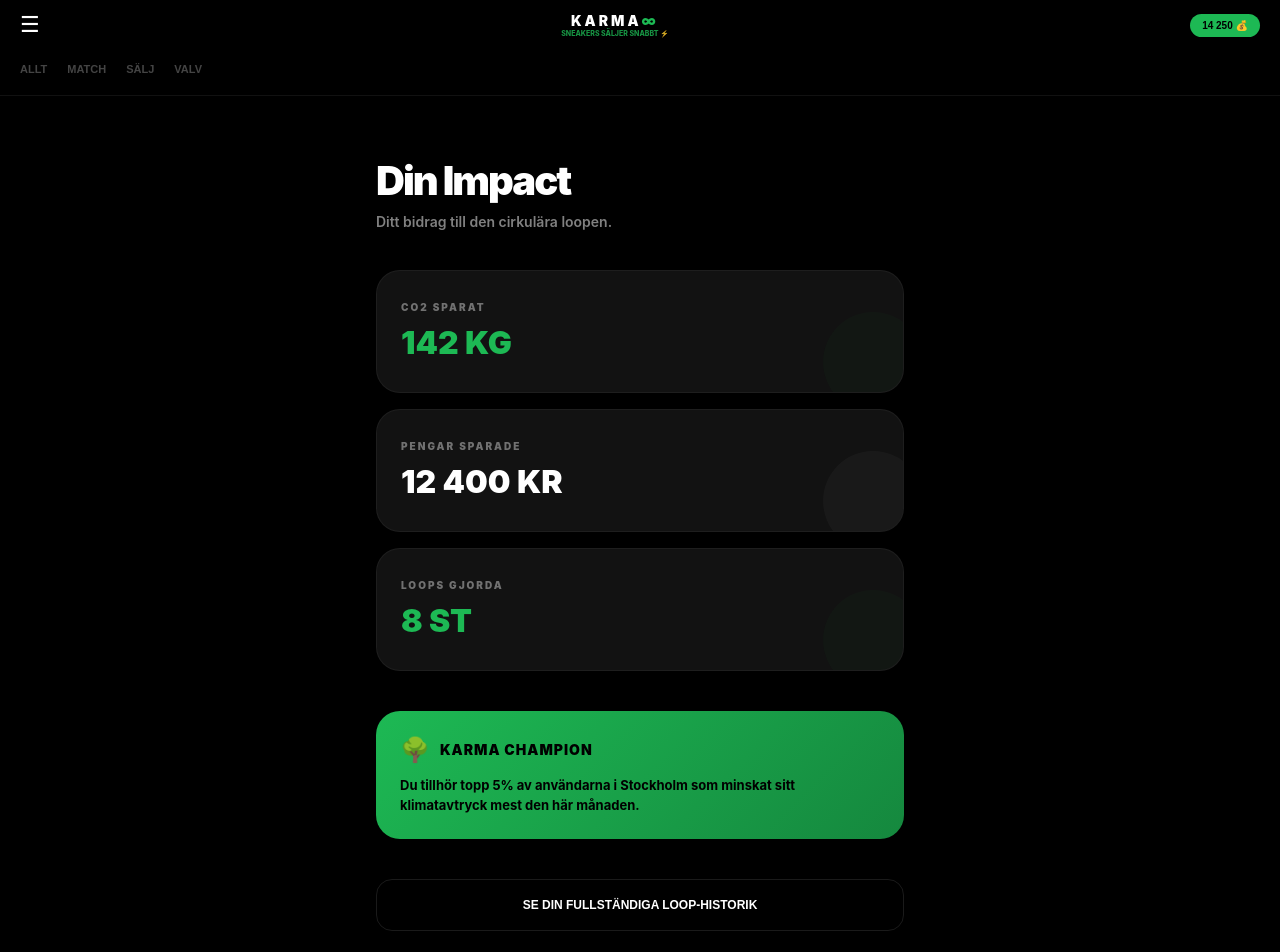
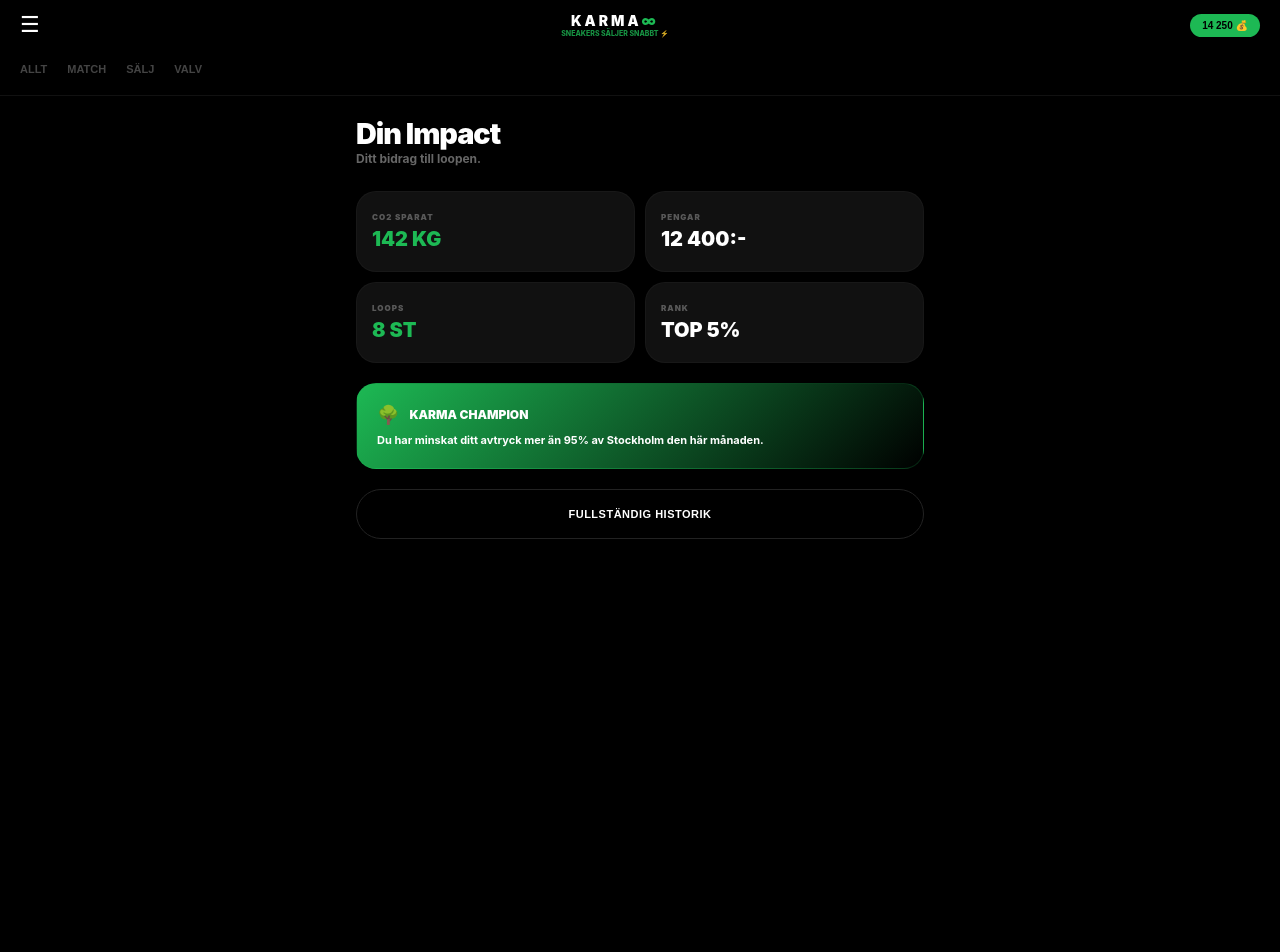
Before and after one commit to gascheckking/marketbeg-appGem, a Next.js app: page /impact in a window 1280 px wide. Shown: the top 952 px of the page. After the commit the page ends 800 px from the top, so only its background shows below. Built offline with nearby package versions, Linux system fonts and the light colour scheme.

Commit message:
Update page.tsx

```diff
--- a/app/impact/page.tsx
+++ b/app/impact/page.tsx
@@ -5,76 +5,46 @@ import React from 'react';
 export default function ImpactPage() {
   const stats = [
     { label: "CO2 SPARAT", value: "142 KG", color: "#1DB954" },
-    { label: "PENGAR SPARADE", value: "12 400 KR", color: "#fff" },
-    { label: "LOOPS GJORDA", value: "8 ST", color: "#1DB954" }
+    { label: "PENGAR", value: "12 400:-", color: "#fff" },
+    { label: "LOOPS", value: "8 ST", color: "#1DB954" },
+    { label: "RANK", value: "TOP 5%", color: "#fff" }
   ];
 
   return (
-    <div style={{ background: "#000", minHeight: "100vh", color: "#fff", padding: "40px 20px" }}>
-      <header style={{ marginBottom: "40px" }}>
-        <h1 style={{ fontSize: "2.5rem", fontWeight: 900, letterSpacing: "-2px", margin: 0 }}>
-          Din Impact
-        </h1>
-        <p style={{ fontSize: "14px", opacity: 0.5, marginTop: "8px", fontWeight: 600 }}>
-          Ditt bidrag till den cirkulära loopen.
-        </p>
+    <div className="page-wrapper" style={{ paddingBottom: "60px" }}>
+      <header style={{ marginBottom: "25px" }}>
+        <h1 style={{ fontSize: "1.8rem", fontWeight: 900, letterSpacing: "-1px" }}>Din Impact</h1>
+        <p style={{ fontSize: "12px", opacity: 0.4, fontWeight: 700 }}>Ditt bidrag till loopen.</p>
       </header>
 
-      {/* STORA STATS-KORT */}
-      <div style={{ display: "grid", gap: "16px", marginBottom: "40px" }}>
+      {/* COMPACT GRID */}
+      <div style={{ display: "grid", gridTemplateColumns: "1fr 1fr", gap: "10px", marginBottom: "20px" }}>
         {stats.map((stat, i) => (
           <div key={i} style={{
-            background: "#121212",
-            padding: "30px 24px",
-            borderRadius: "24px",
-            border: "1px solid rgba(255,255,255,0.05)",
-            position: "relative",
-            overflow: "hidden"
+            background: "#111", padding: "20px 15px", borderRadius: "20px",
+            border: "1px solid rgba(255,255,255,0.03)"
           }}>
-            <div style={{ fontSize: "10px", fontWeight: 900, letterSpacing: "2px", opacity: 0.4, marginBottom: "10px" }}>
-              {stat.label}
-            </div>
-            <div style={{ fontSize: "32px", fontWeight: 900, color: stat.color }}>
-              {stat.value}
-            </div>
-            {/* Dekorativ cirkel i bakgrunden */}
-            <div style={{
-              position: "absolute", right: "-20px", bottom: "-20px",
-              width: "100px", height: "100px", borderRadius: "50%",
-              background: stat.color, opacity: 0.03
-            }} />
+            <div style={{ fontSize: "8px", fontWeight: 900, letterSpacing: "1px", opacity: 0.3, marginBottom: "5px" }}>{stat.label}</div>
+            <div style={{ fontSize: "20px", fontWeight: 900, color: stat.color }}>{stat.value}</div>
           </div>
         ))}
       </div>
 
-      {/* AI ANALYS / BADGE SECTION */}
       <div style={{
-        background: "linear-gradient(135deg, #1DB954 0%, #15883e 100%)",
-        borderRadius: "24px", padding: "24px", color: "#000"
+        background: "linear-gradient(135deg, #1DB954 0%, #000 100%)",
+        borderRadius: "20px", padding: "20px", border: "1px solid #1DB95433"
       }}>
-        <div style={{ display: "flex", alignItems: "center", gap: "10px", marginBottom: "12px" }}>
-          <span style={{ fontSize: "24px" }}>🌳</span>
-          <span style={{ fontWeight: 900, fontSize: "14px", letterSpacing: "1px" }}>KARMA CHAMPION</span>
+        <div style={{ display: "flex", alignItems: "center", gap: "10px", marginBottom: "8px" }}>
+          <span style={{ fontSize: "18px" }}>🌳</span>
+          <span style={{ fontWeight: 900, fontSize: "12px" }}>KARMA CHAMPION</span>
         </div>
-        <p style={{ fontSize: "13px", fontWeight: 700, lineHeight: "1.5", margin: 0 }}>
-          Du tillhör topp 5% av användarna i Stockholm som minskat sitt klimatavtryck mest den här månaden.
+        <p style={{ fontSize: "11px", fontWeight: 700, lineHeight: "1.4", color: "#fff" }}>
+          Du har minskat ditt avtryck mer än 95% av Stockholm den här månaden.
         </p>
       </div>
 
-      {/* HISTORIK LÄNK */}
-      <button style={{
-        width: "100%",
-        marginTop: "40px",
-        background: "transparent",
-        border: "1px solid rgba(255,255,255,0.1)",
-        color: "#fff",
-        padding: "18px",
-        borderRadius: "16px",
-        fontSize: "12px",
-        fontWeight: 800,
-        cursor: "pointer"
-      }}>
-        SE DIN FULLSTÄNDIGA LOOP-HISTORIK
+      <button className="primary-btn" style={{ marginTop: "20px", background: "transparent", border: "1px solid #222", color: "#fff", fontSize: "11px" }}>
+        FULLSTÄNDIG HISTORIK
       </button>
     </div>
   );
```
